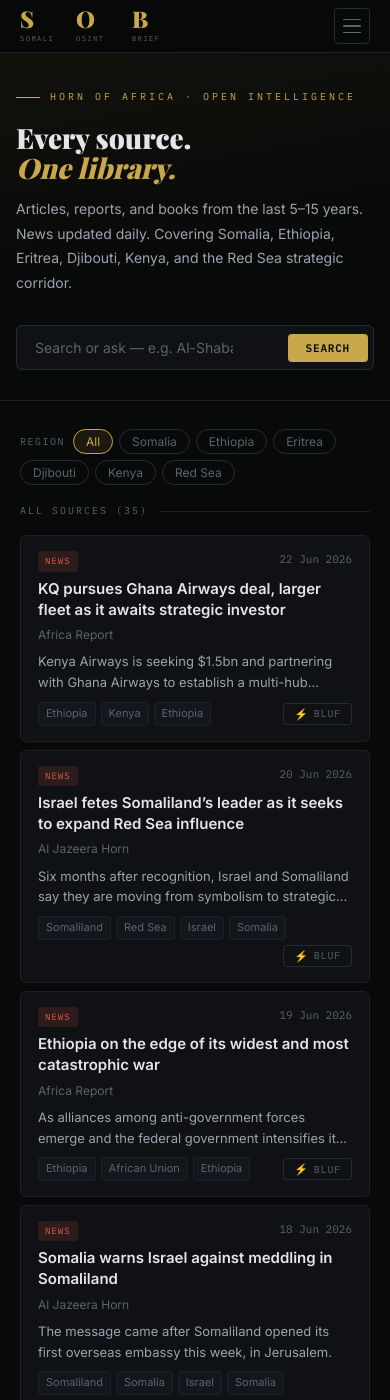
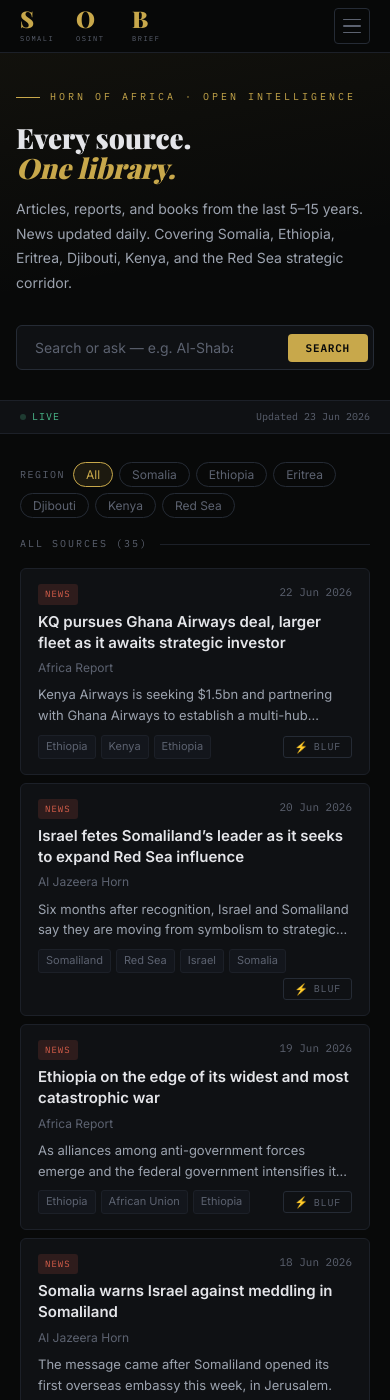
Before and after one commit to abdigh26/abdigh26.github.io, a Jekyll site: the page library/index.html, which Jekyll copies as it is, in a window 390 px wide and 1400 px high. Built offline with Jekyll 4.4.1, drawn with Linux system fonts in a browser that asks for light colours; some web fonts are replaced.

Commit message:
Update index.html

```diff
--- a/library/index.html
+++ b/library/index.html
@@ -366,6 +366,16 @@ h1 em { color: var(--accent); font-style: italic; }
   font-size: 12px; color: var(--text-muted); font-style: italic;
 }
 
+/* ─── MOBILE LIVE BAR ───────────────────────────────────── */
+.mobile-live-bar {
+  display: none;
+  align-items: center;
+  gap: 16px;
+  padding: 8px 20px;
+  background: var(--surface);
+  border-bottom: 1px solid var(--border);
+}
+
 /* ─── LOADING SKELETON ───────────────────────────────────── */
 .skel {
   background: linear-gradient(90deg, var(--surface) 0%, var(--surface2) 50%, var(--surface) 100%);
@@ -433,10 +443,11 @@ h1 em { color: var(--accent); font-style: italic; }
 @media (max-width: 780px) {
   .layout { grid-template-columns: 1fr; }
   .sidebar { display: none; }
+  .mobile-live-bar { display: flex; }
   h1 { font-size: 28px; }
   .hero { padding: 36px 16px 30px; }
   .header-inner { gap: 8px; }
-  .updated-at { display: none; }
+  .updated-at { display: block; font-size: 10px; margin-left: auto; }
   /* Hide tab nav on mobile, show hamburger */
   .nav { display: none; }
   .hamburger { display: flex; }
@@ -507,6 +518,12 @@ h1 em { color: var(--accent); font-style: italic; }
 
 
 
+<!-- MOBILE LIVE BAR -->
+<div class="mobile-live-bar">
+  <div class="live-pill"><div class="live-dot"></div>Live</div>
+  <span class="updated-at" id="updatedAt"></span>
+</div>
+
 <!-- LAYOUT -->
 <div class="layout">
   <div id="mainCol">
@@ -569,6 +586,11 @@ async function loadData() {
     DB = await res.json();
   } catch(e) {
     console.warn('data.json not found');
+  }
+  if (DB.last_updated) {
+    const d = new Date(DB.last_updated);
+    const el = document.getElementById('updatedAt');
+    if (el) el.textContent = 'Updated ' + d.toLocaleDateString('en-GB', {day:'numeric',month:'short',year:'numeric'});
   }
   render();
   renderSidebar();
```
